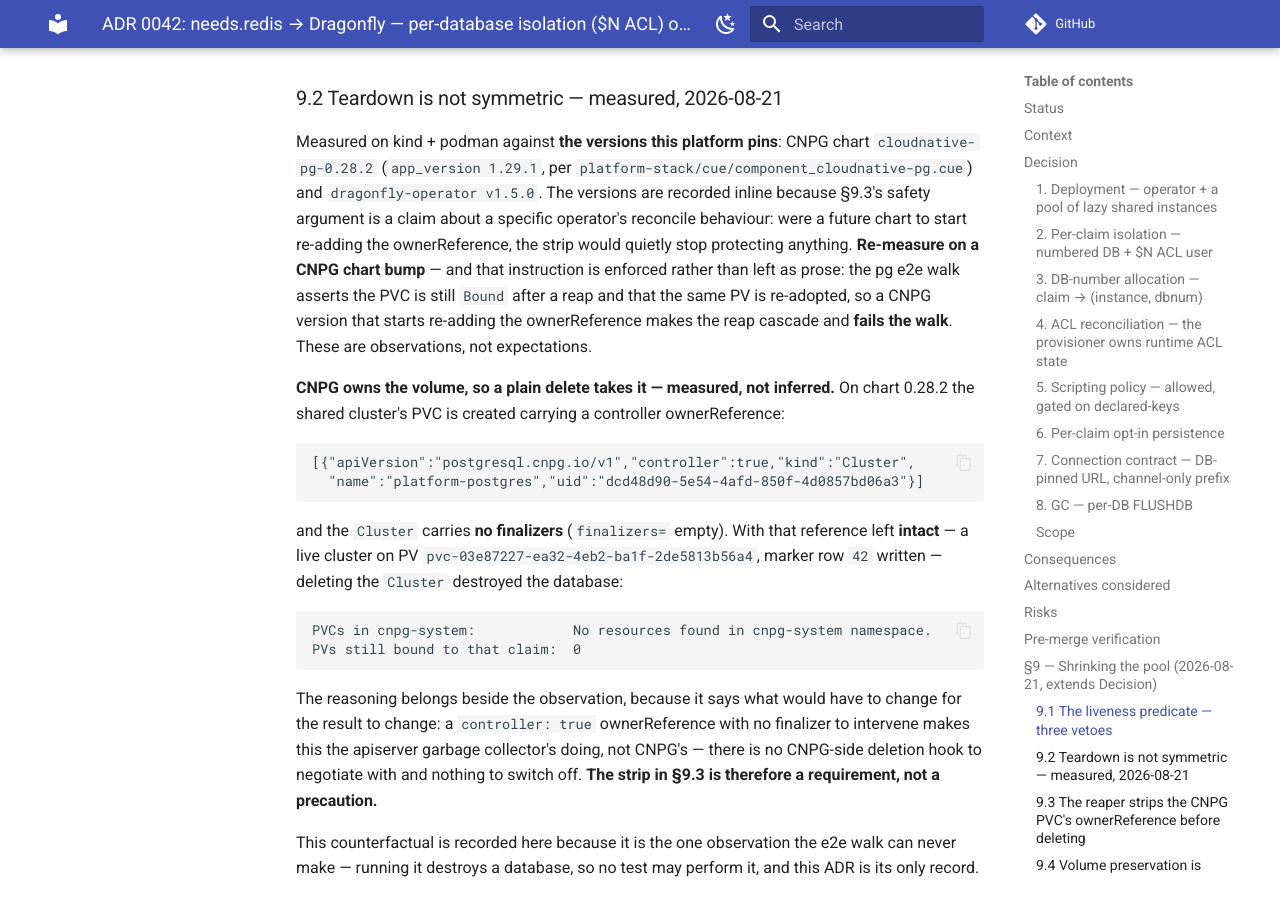
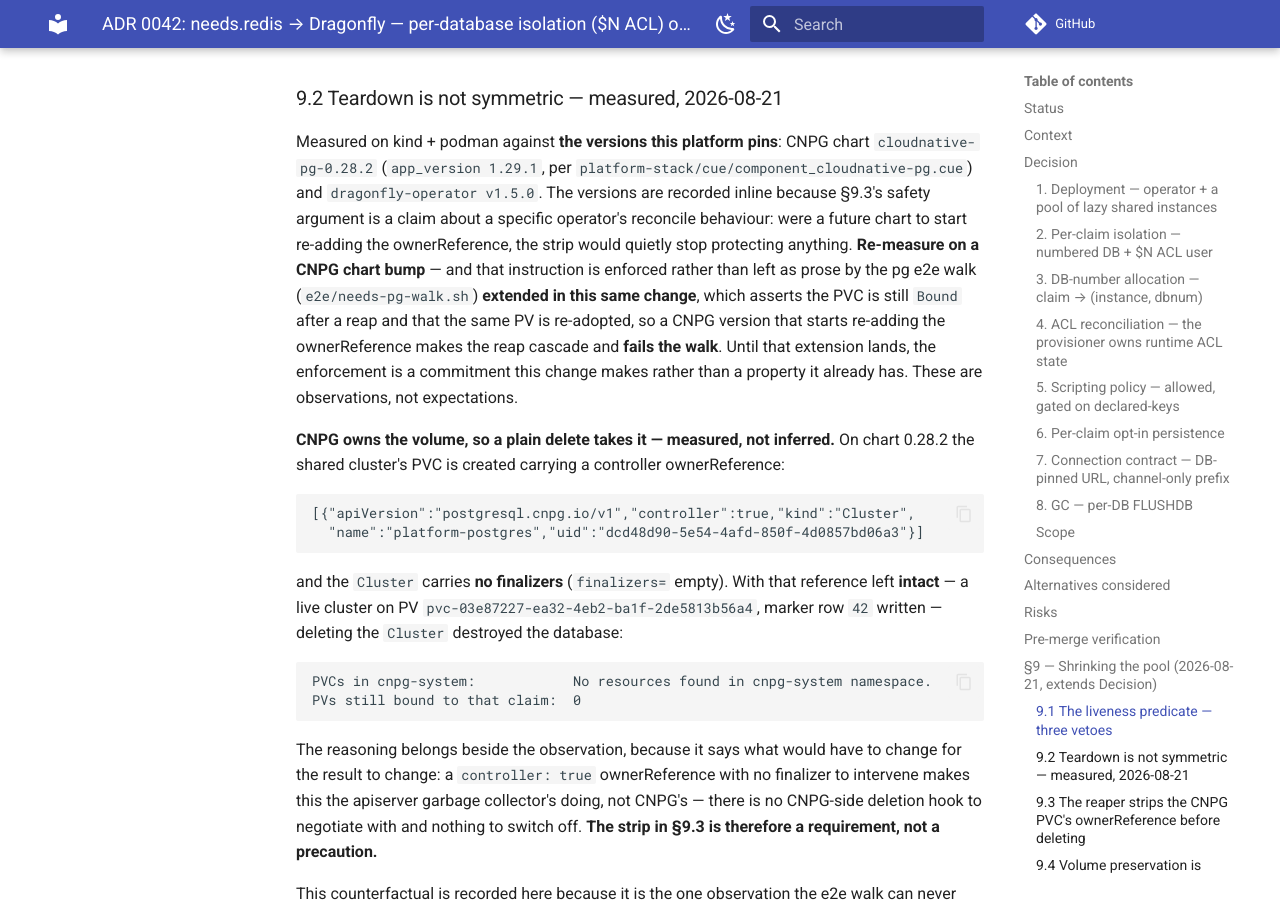
Before and after one commit to AppRafter/apprafter, an MkDocs documentation site: the page built from docs/adr/0042-needs-redis-dragonfly.md, in a window 1280 px wide and 900 px high, scrolled down 11249 px. Built offline with MkDocs 1.6.1 and Material for MkDocs 9.7.7, drawn with Linux system fonts in a browser that asks for light colours; comment, search, counter and statistics services are not loaded.

Commit message:
docs(adr): 0042 §9.2 claimed an e2e enforcement that does not exist yet
The sentence said the "re-measure on a CNPG chart bump" instruction "is
enforced rather than left as prose: the pg e2e walk asserts the PVC is
still Bound after a reap". `grep -c reap e2e/needs-pg-walk.sh` returns 0 —
that walk is a later task in this same branch and is unwritten. The ADR was
describing the finished change as though it were the current commit, which
is the pattern ADR 0054 was amended to stop.

Not deleted, because the claim does become true later in this branch and
the reasoning around it is worth keeping. Made self-limiting instead: it
now names the dependency ("extended in this same change") and says outright
that until then the enforcement is a commitment rather than a property. The
paragraph is now accurate at every commit rather than only at merge.

Co-Authored-By: Claude Opus 5 (1M context) <noreply@anthropic.com>
Claude-Session: https://claude.ai/code/session_01YCU19bWQGDdAgyZsqRqauq

```diff
--- a/docs/adr/0042-needs-redis-dragonfly.md
+++ b/docs/adr/0042-needs-redis-dragonfly.md
@@ -235,10 +235,13 @@ v1.5.0`. The versions are recorded inline because §9.3's safety argument is a
 claim about a specific operator's reconcile behaviour: were a future chart to
 start re-adding the ownerReference, the strip would quietly stop protecting
 anything. **Re-measure on a CNPG chart bump** — and that instruction is
-enforced rather than left as prose: the pg e2e walk asserts the PVC is still
-`Bound` after a reap and that the same PV is re-adopted, so a CNPG version that
-starts re-adding the ownerReference makes the reap cascade and **fails the
-walk**. These are observations, not expectations.
+enforced rather than left as prose by the pg e2e walk
+(`e2e/needs-pg-walk.sh`) **extended in this same change**, which asserts the
+PVC is still `Bound` after a reap and that the same PV is re-adopted, so a CNPG
+version that starts re-adding the ownerReference makes the reap cascade and
+**fails the walk**. Until that extension lands, the enforcement is a commitment
+this change makes rather than a property it already has. These are
+observations, not expectations.
 
 **CNPG owns the volume, so a plain delete takes it — measured, not inferred.**
 On chart 0.28.2 the shared cluster's PVC is created carrying a controller
```
